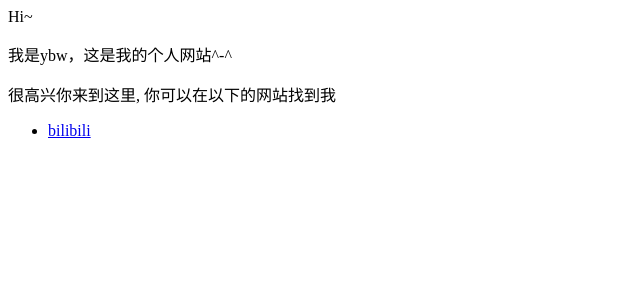
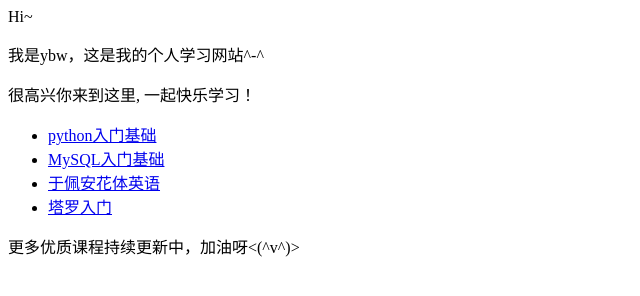
Before and after one commit to ybw625/ybw625.github.io, a plain HTML site: page index.html in a window 1280 px wide. Shown: the whole page, without its empty margins (0-640 px from the left). Drawn offline with Linux system fonts and the light colour scheme.

Commit message:
Update index.html

```diff
--- a/index.html
+++ b/index.html
@@ -1,7 +1,12 @@
 <p>Hi~</p>
-<p>我是ybw，这是我的个人网站^-^ </p>
-<p>很高兴你来到这里, 你可以在以下的网站找到我</p>
+<p>我是ybw，这是我的个人学习网站^-^ </p>
+<p>很高兴你来到这里, 一起快乐学习！</p>
 
 <ul>
-  <li> <a href="https://space.bilibili.com/223915026">bilibili</a> </li>
+  <li> <a href="https://www.bilibili.com/video/BV1o4411M71o">python入门基础</a> </li>
+  <li> <a href="https://www.bilibili.com/video/BV12b411K7Zu">MySQL入门基础</a> </li>
+  <li> <a href="https://www.bilibili.com/video/BV1oJ41117tF">于佩安花体英语</a> </li>
+  <li> <a href="https://www.bilibili.com/video/BV1w7411c7V4">塔罗入门</a> </li>
 </ul>
+
+<p>更多优质课程持续更新中，加油呀<(^v^)> </p>
```
